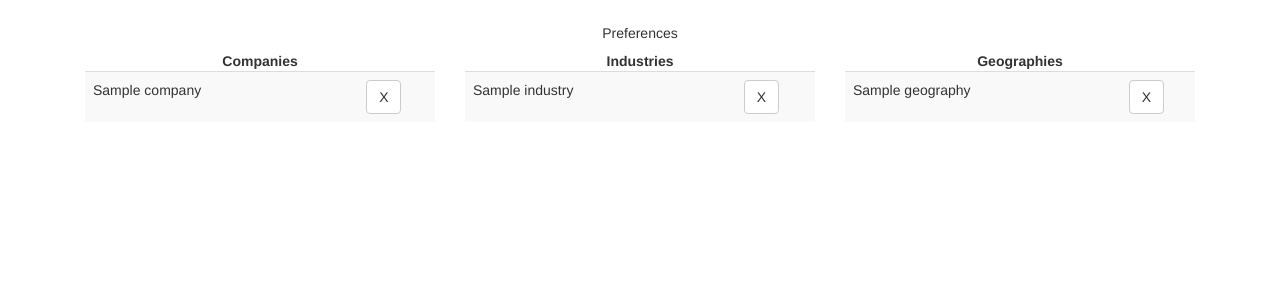
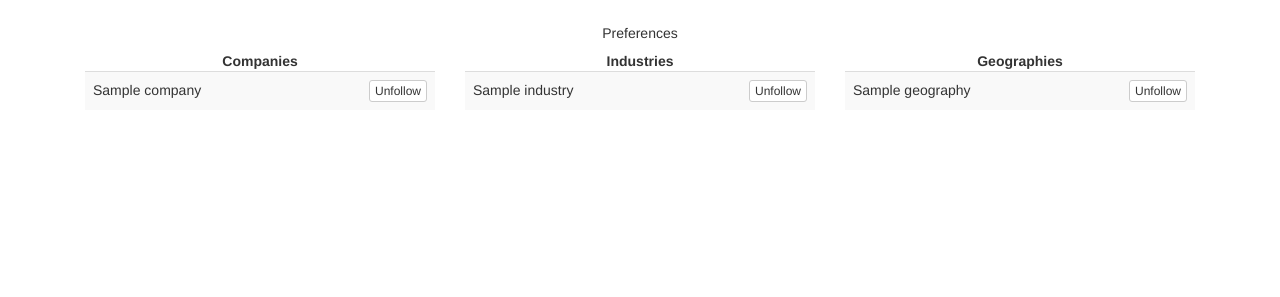
Before and after one commit to gzgracez/fini, a Flask app: template templates/preferences.html in a window 1280 px wide. Shown: the part 54-351 px from the top of the page. Run offline with Flask 2, Linux system fonts and the light colour scheme; the template is opened without the code that fills it: most values are stand-ins (such as "Sample title", 1, 10 or a date in 2020); some libraries are stand-ins or nearby versions.

Commit message:
style improve preferences

```diff
--- a/templates/preferences.html
+++ b/templates/preferences.html
@@ -18,7 +18,7 @@
                         <td>{{ company["name"] }}</td>
                         <td>
                             <form action="{{ url_for('unfollow') }}" method="post" >
-                                            <button class="btn btn-default" id="Company" type="submit" name="Company" value={{ company["idCompany"] }}>X</button>
+                                            <button class="btn btn-default btn-xs pull-right" id="Company" type="submit" name="Company" value={{ company["idCompany"] }}>Unfollow</button>
                             </form>
                         </td>
                     </tr>
@@ -39,7 +39,7 @@
                         <td>{{ industry["name"] }}</td>
                         <td>
                             <form action="{{ url_for('unfollow') }}" method="post">
-                                            <button class="btn btn-default" id="Industry" type="submit" name="Industry" value={{ industry["idIndustry"] }}>X</button>
+                                            <button class="btn btn-default btn-xs pull-right" id="Industry" type="submit" name="Industry" value={{ industry["idIndustry"] }}>Unfollow</button>
                             </form>
                         </td>
                     </tr>
@@ -60,7 +60,7 @@
                         <td>{{ geography["name"] }}</td>
                         <td>
                             <form action="{{ url_for('unfollow') }}" method="post">
-                                            <button class="btn btn-default" id="Geography" type="submit" name="Geography" value={{ geography["idGeography"] }}>X</button>
+                                            <button class="btn btn-default btn-xs pull-right" id="Geography" type="submit" name="Geography" value={{ geography["idGeography"] }}>Unfollow</button>
                             </form>
                         </td>
                     </tr>
```
Also changed, not shown: fini.db.
